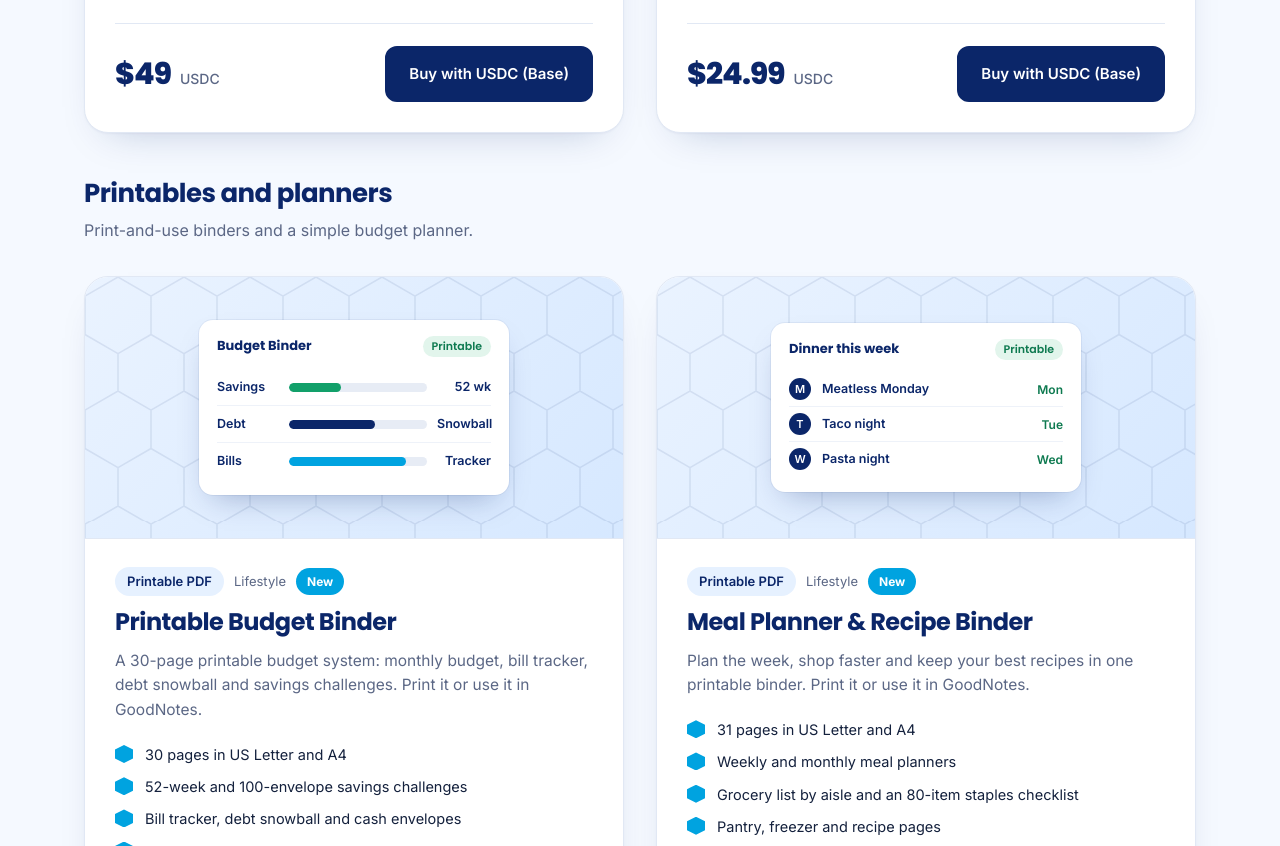
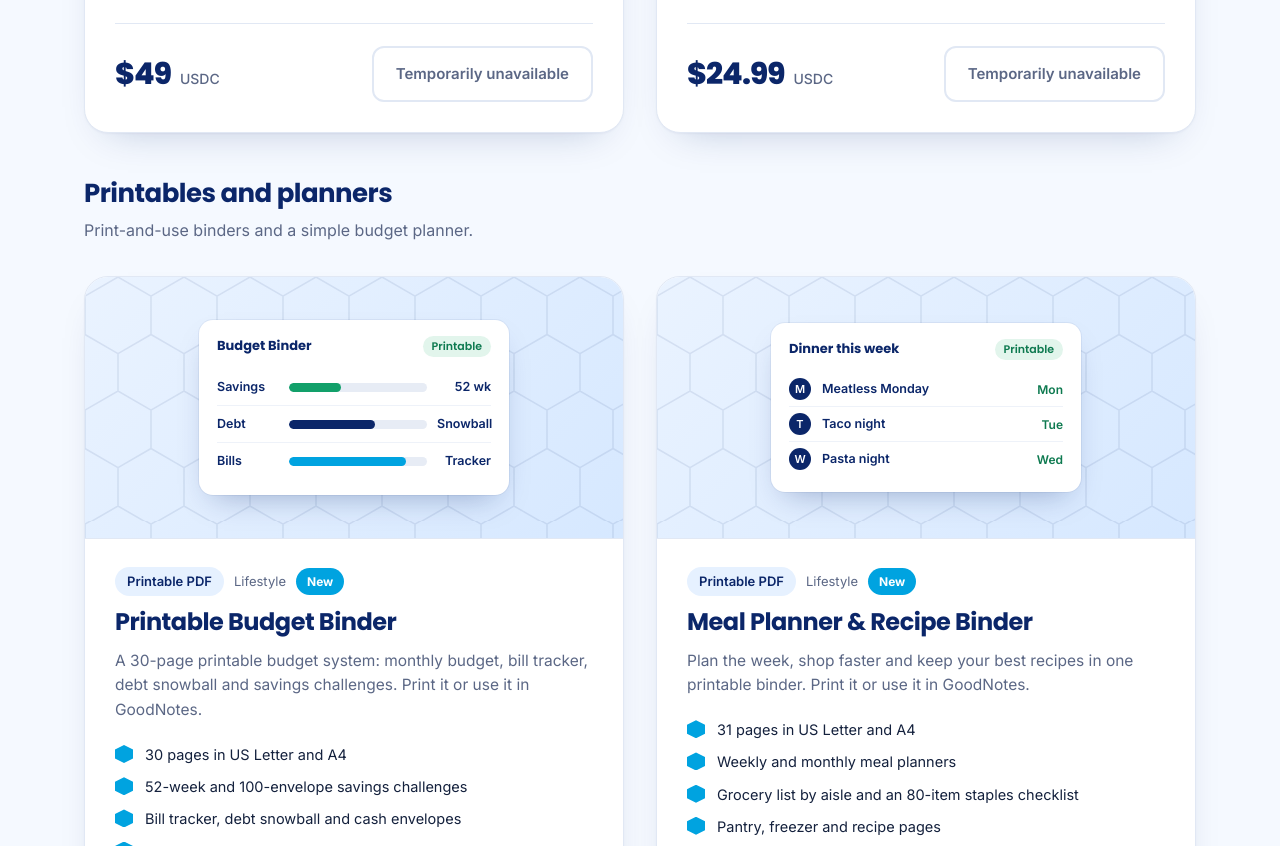
Before and after one commit to digitalsolutionsmagic/DSM-store, a plain HTML site: page public/index.html in a window 1280 px wide. Shown: the part 5055-5901 px from the top of the page. Drawn offline with Linux system fonts and the light colour scheme.

Commit message:
Pause Reels and Playbook Buy buttons until full (non-evaluation) files are uploaded
Co-Authored-By: Claude Sonnet 5.5 <noreply@anthropic.com>
Claude-Session: https://claude.ai/code/session_01WoEYS5Z4ModsMvyE5wHQZp

```diff
--- a/public/index.html
+++ b/public/index.html
@@ -510,7 +510,7 @@ footer p+p{font-size:12.5px;margin-top:8px}
           </ul>
           <div class="foot">
             <div class="price">$49 <span>USDC</span></div>
-            <a href="https://payaion.com/d/k1HrjGMZeWJQ" class="btn-buy" target="_blank" rel="noopener">Buy with USDC (Base)</a>
+            <a class="btn-buy off" aria-disabled="true">Temporarily unavailable</a>
           </div>
         </div>
       </article>
@@ -537,7 +537,7 @@ footer p+p{font-size:12.5px;margin-top:8px}
           </ul>
           <div class="foot">
             <div class="price">$24.99 <span>USDC</span></div>
-            <a href="https://payaion.com/d/UQJcWLviLR3m" class="btn-buy" target="_blank" rel="noopener">Buy with USDC (Base)</a>
+            <a class="btn-buy off" aria-disabled="true">Temporarily unavailable</a>
           </div>
         </div>
       </article>
```
